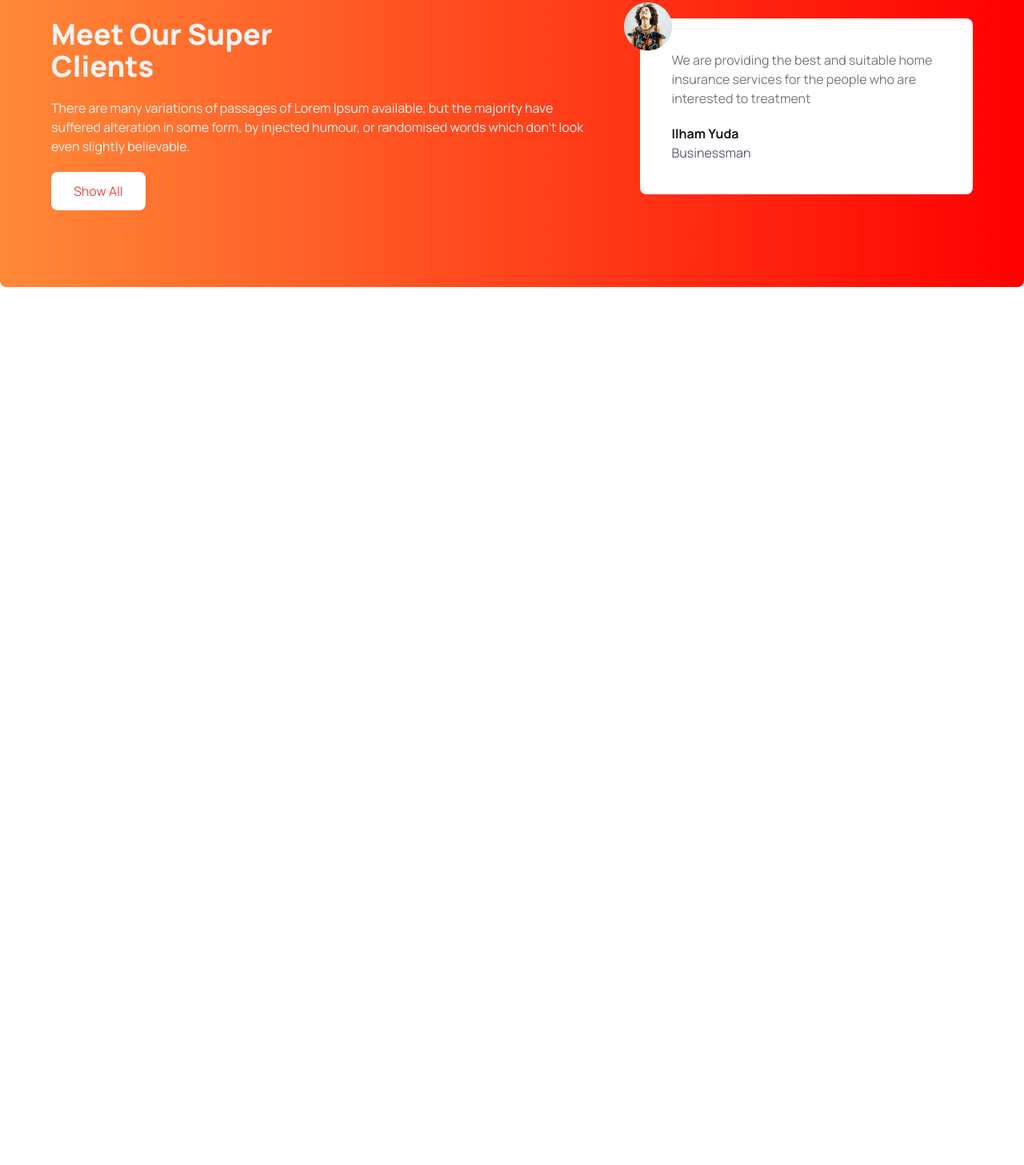
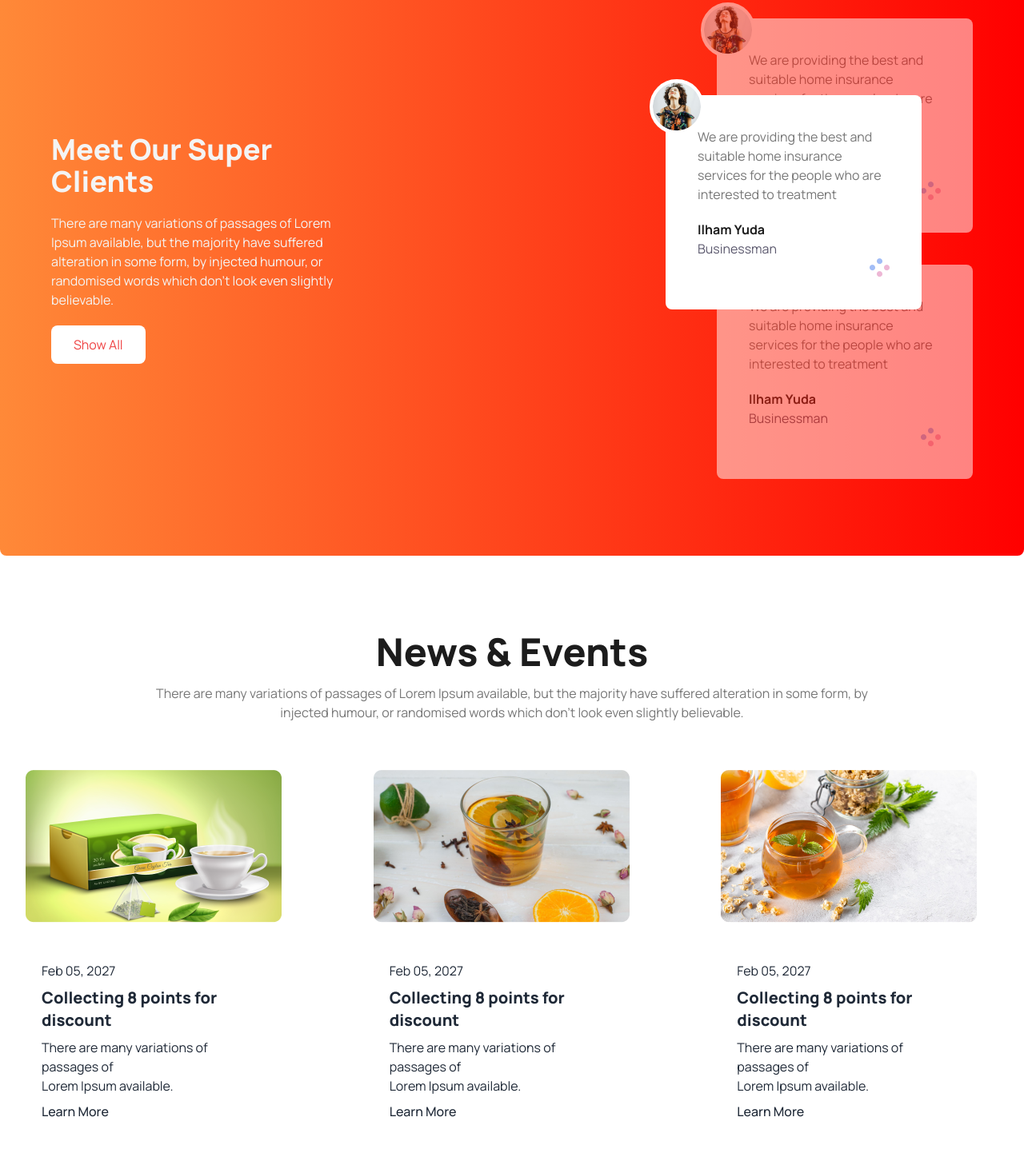
Before and after one commit to ashiq50/Tea-house-with-tailwind-daisy-ui-projects, a plain HTML site: page index.html in a window 1280 px wide. Shown: the part 2051-3508 px from the top of the page at 80% size. Before the commit the page ends 2506 px from the top, so only its background shows below. Drawn offline with nearby package versions, Linux system fonts and the light colour scheme.

Commit message:
added news section

```diff
--- a/index.html
+++ b/index.html
@@ -124,22 +124,89 @@
             </div>
         </section>
         <!-- super client section -->
-        <section class="my-24 flex flex-col lg:flex-row bg-gradient-to-r from-[#FF8938] to-[#F00] px-16 py-24 rounded-lg gap-12">
-            <div class="space-y-5">
+        <section class="my-24 flex justify-between flex-col lg:flex-row bg-gradient-to-r from-[#FF8938] to-[#F00] px-16 py-24 rounded-lg gap-12">
+            <div class="flex justify-center items-center">
+              <div class="space-y-5 w-96">
                 <h3 class="text-[#F4F4F4] text-4xl font-extrabold">Meet Our Super <br>
                      Clients</h3>
                 <p class="text-[#F4F4F4]">There are many variations of passages of Lorem Ipsum available, but the majority have suffered alteration in some form, by injected humour, or randomised words which don't look even slightly believable. </p>
                 <button class="bg-[#FFF] px-7 py-3 text-red-500 rounded-lg">Show All</button>
             </div>
-            <div>
-                <!-- client review -->
-                <div class="bg-[#fff] p-10 rounded-lg relative">
-                    <img class="absolute -left-5 -top-5" src="./images/client.png" alt="">
+            </div>
+            <div class="relative">
+                <!-- client review 1 -->
+                <div class="bg-[#fff] mb-10 z-10 p-10 rounded-lg relative opacity-50 lg: w-80">
+                    <img class="absolute -left-5 -top-5 border-4 border-white bg-white rounded-full" src="./images/client.png" alt="">
                     <p class="mb-5 text-[#777]">We are providing the best and suitable home insurance services for the people who are interested to treatment</p>
                     <h4 class="font-bold text-[#1C1C1C]">Ilham Yuda</h4>
                     <p class="text-[#5D5A6F]">Businessman</p>
+                    <div class="flex justify-end">
+                      <img src="./images/circles.png" alt="">
+                    </div>
+                </div>
+                <!-- client review 2 -->
+                <div class="bg-[#fff] p-10 z-20 rounded-lg absolute top-24 lg:-left-16 lg: w-80">
+                    <img class="absolute -left-5 -top-5 border-4 border-white bg-white rounded-full" src="./images/client.png" alt="">
+                    <p class="mb-5 text-[#777]">We are providing the best and suitable home insurance services for the people who are interested to treatment</p>
+                    <h4 class="font-bold text-[#1C1C1C]">Ilham Yuda</h4>
+                    <p class="text-[#5D5A6F]">Businessman</p>
+                    <div class="flex justify-end">
+                      <img src="./images/circles.png" alt="">
+                    </div>
+                </div>
+                <!-- client review 3 -->
+                <div class="bg-[#fff] z-10 p-10 rounded-lg relative opacity-50 lg: w-80">
+                    <img class="absolute -left-5 -top-5 border-4 border-white bg-white rounded-full" src="./images/client.png" alt="">
+                    <p class="mb-5 text-[#777]">We are providing the best and suitable home insurance services for the people who are interested to treatment</p>
+                    <h4 class="font-bold text-[#1C1C1C]">Ilham Yuda</h4>
+                    <p class="text-[#5D5A6F]">Businessman</p>
+                    <div class="flex justify-end">
+                      <img src="./images/circles.png" alt="">
+                    </div>
                 </div>
             </div>
+        </section>
+        <!-- news and events section -->
+        <section class="my-24">
+          <h3 class="text-center text-5xl font-extrabold text-[#1C1C1C] mb-4">News & Events</h3>
+          <p class="text-[#777] text-center lg:max-w-4xl mx-auto mb-10">There are many variations of passages of Lorem Ipsum available, but the majority have suffered alteration in some form, by injected humour, or randomised words which don't look even slightly believable. </p>
+          <div class="grid  grid-cols-1  md:grid-cols-2 lg:grid-cols-3 gap-6">
+            <!-- events card1 -->
+            <div class="card w-96 bg-white p-5 space-y-4">
+              <figure><img src="./images/news-1.png" alt="Shoes" /></figure>
+              <div class="card-body flex justify-start">
+                    <p>Feb 05, 2027</p>
+                  <h2 class="text-xl font-extrabold">Collecting 8 points for <br> discount</h2>
+                  <p>There are many variations of passages of <br> Lorem Ipsum available.</p>
+                  <div>
+                    <button class="font-medium">Learn More</button>
+                  </div>
+                </div>
+              </div>
+            <div class="card w-96 bg-white p-5 space-y-4">
+              <figure><img src="./images/news-2.png" alt="Shoes" /></figure>
+              <div class="card-body flex justify-start">
+                    <p>Feb 05, 2027</p>
+                  <h2 class="text-xl font-extrabold">Collecting 8 points for <br> discount</h2>
+                  <p>There are many variations of passages of <br> Lorem Ipsum available.</p>
+                  <div>
+                    <button class="font-medium">Learn More</button>
+                  </div>
+                </div>
+              </div>
+            <div class="card w-96 bg-white p-5 space-y-4">
+              <figure><img src="./images/news-3.png" alt="Shoes" /></figure>
+              <div class="card-body flex justify-start">
+                    <p>Feb 05, 2027</p>
+                  <h2 class="text-xl font-extrabold">Collecting 8 points for <br> discount</h2>
+                  <p>There are many variations of passages of <br> Lorem Ipsum available.</p>
+                  <div>
+                    <button class="font-medium">Learn More</button>
+                  </div>
+                </div>
+              </div>
+            </div>
+          </div>
         </section>
     </main>
     <footer>
```
